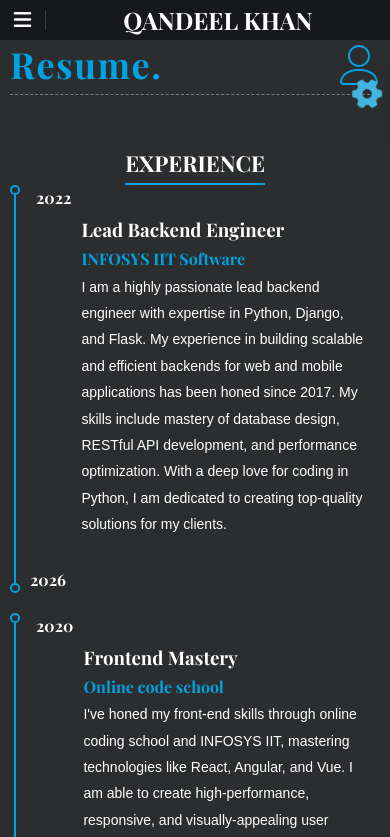
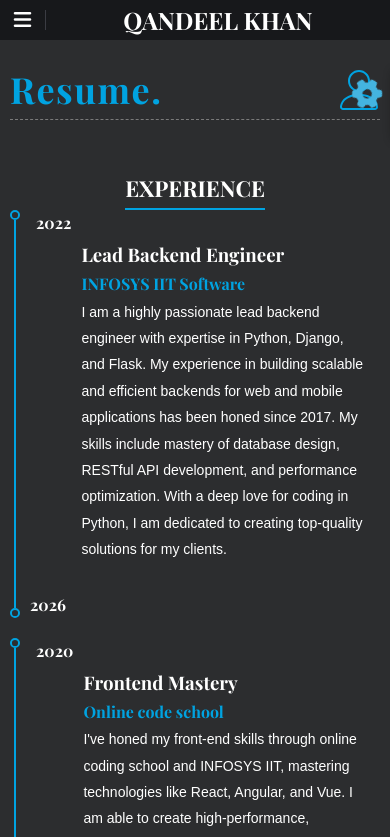
Before and after one commit to QandeelKhan/portfolio-client, a React (Create React App) app: page /resume in a window 390 px wide. Shown: the top 837 px of the page. Built offline with nearby package versions, Linux system fonts and the light colour scheme.

Commit message:
auto commit by py script

```diff
--- a/src/components/css/page-template.css
+++ b/src/components/css/page-template.css
@@ -49,4 +49,7 @@
         margin-left: 10px;
         margin-right: 10px;
     }
+    .about-head-logo-area {
+        margin-top: 60px;
+    }
 }
```
